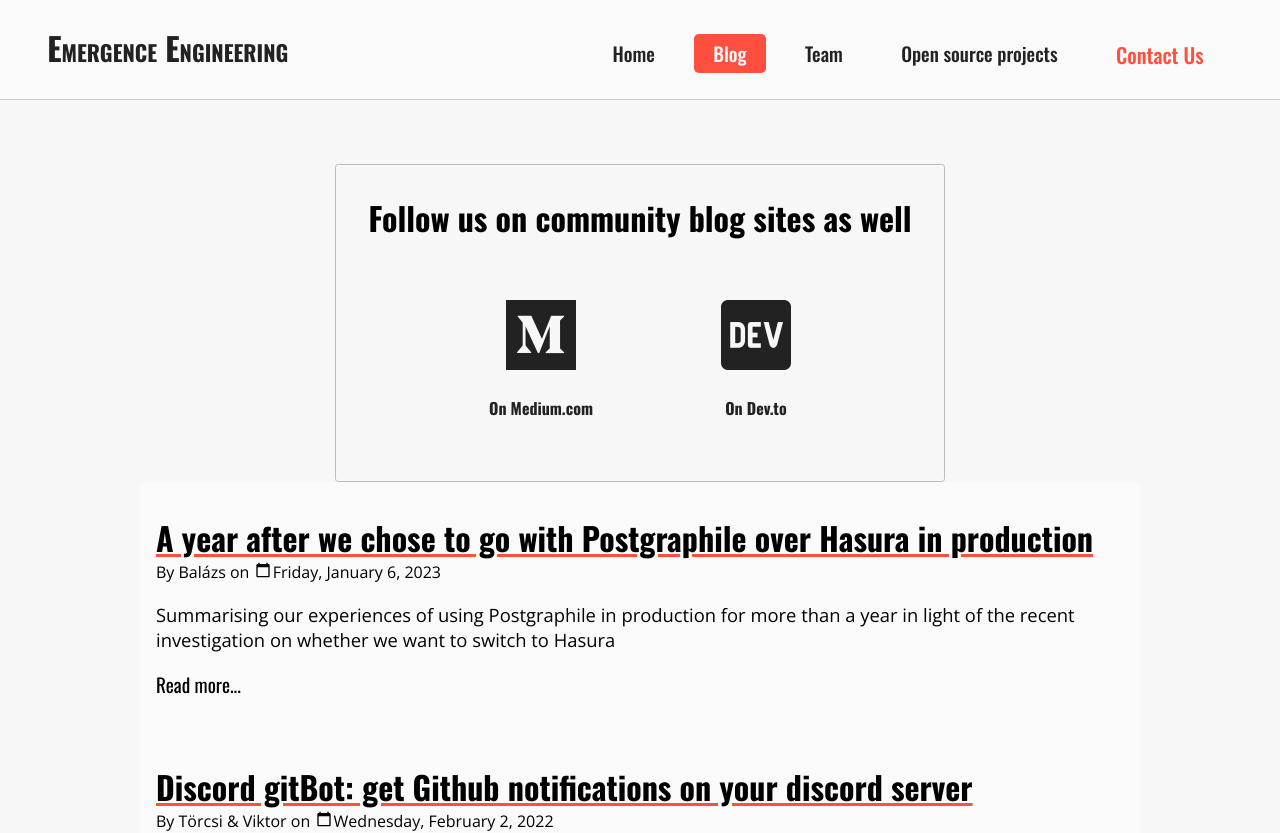
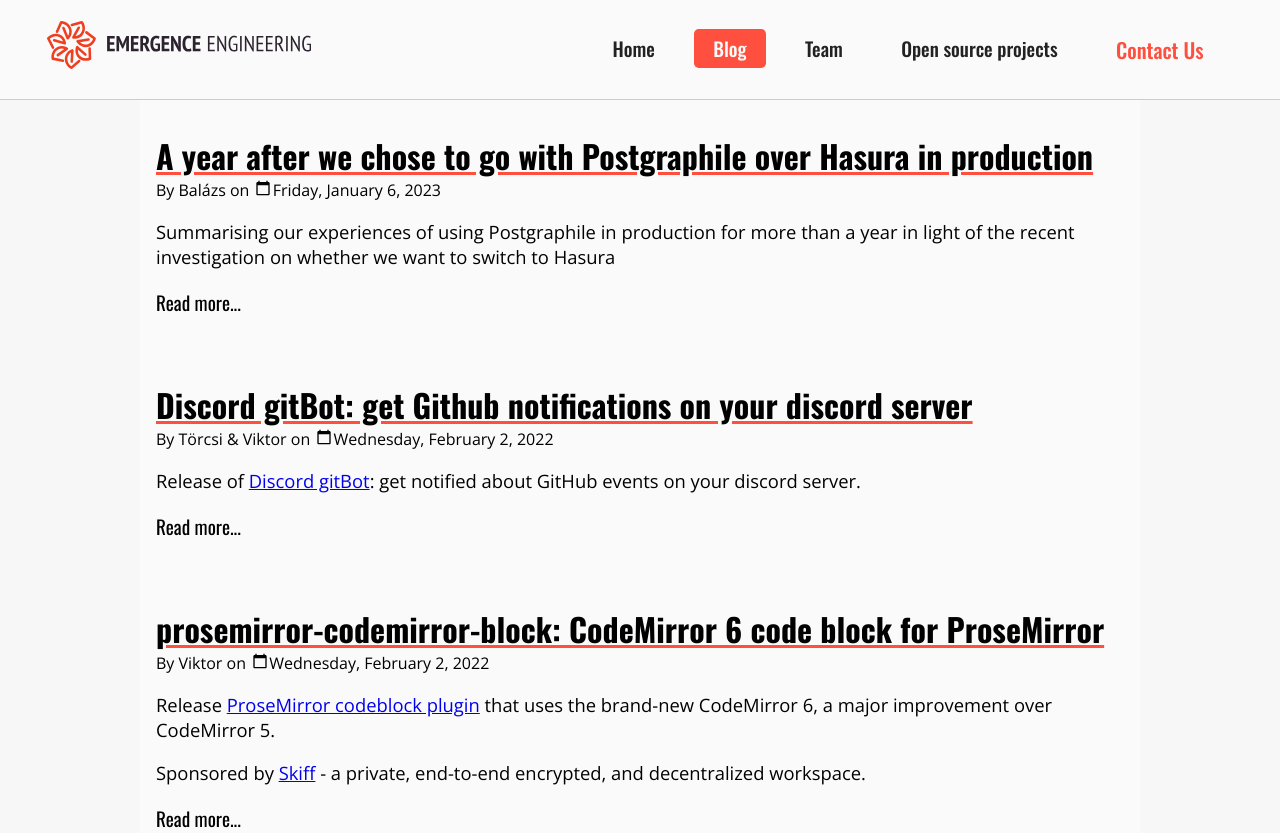
Before and after one commit to emergence-engineering/blog, a Next.js app: page /blog in a window 1280 px wide. Shown: the top 833 px of the page. Built offline with nearby package versions, Linux system fonts and the light colour scheme.

Commit message:
Updated Emergence logo

```diff
--- a/features/common/components/Header.tsx
+++ b/features/common/components/Header.tsx
@@ -7,7 +7,7 @@
 
 import theme, { screenSizes, sizes } from "../../../utils/theme";
 import HamburgerMenu from "../../hamburgerMenu/HamburgerMenu";
-import {UnstyledLink} from "../../../utils/link";
+import { UnstyledLink } from "../../../utils/link";
 
 const Headroom = styled(ReactHeadroom)`
   z-index: 5;
@@ -20,14 +20,15 @@
   color: white;
   height: 100px;
   align-items: center;
-  justify-content: center;
   padding: 0 ${sizes.sidePadding};
   border-bottom-style: solid;
   border-bottom-width: thin;
   border-bottom-color: ${theme.color.gray8};
 `;
 
-const LeftContainer = styled.div``;
+const LeftContainer = styled.div`
+  flex-grow: 1;
+`;
 
 const RightContainer = styled.div`
   display: flex;
@@ -50,6 +51,10 @@
   }
 `;
 
+const Logo = styled.img.attrs({ src: "/ee-logo.svg" })`
+  height: 3rem;
+`;
+
 const ContentWrapper = styled.div`
   @media screen and (min-width: ${screenSizes.extraLarge}px) {
     padding-left: 10.5%;
@@ -61,7 +66,7 @@
   }
   flex-grow: 1;
   display: flex;
-  align-items: baseline;
+  align-items: center;
   justify-content: space-between;
 `;
 
@@ -144,7 +149,9 @@
     <Root>
       <ContentWrapper>
         <LeftContainer>
-          <SiteTitle href="/">Emergence Engineering</SiteTitle>
+          <SiteTitle href="/">
+            <Logo />
+          </SiteTitle>
         </LeftContainer>
         <RightContainer>
           <BigScreenContainer>
--- a/features/common/components/Modal.tsx
+++ b/features/common/components/Modal.tsx
@@ -52,6 +52,7 @@
   font-family: ${theme.fontFamily.title};
   font-weight: 800;
   font-size: 2rem;
+  color: ${theme.color.gray1};
 `;
 const CloseIcon = styled(Image)`
   cursor: pointer;
--- a/pages/blog/index.tsx
+++ b/pages/blog/index.tsx
@@ -5,8 +5,6 @@
 import {
   BlogPostIntro,
   BlogSEO,
-  CommunityBlogItem,
-  CommunityBlogs,
 } from "../../features/blog/components";
 import theme, { screenSizes, sizes } from "../../utils/theme";
 
@@ -39,38 +37,39 @@
   flex-direction: column;
 `;
 
-const CommunityBlogRoot = styled.div`
-  padding: 0.5rem 2rem;
-  border-radius: 0.2rem;
-  border-style: solid;
-  border-color: ${theme.color.gray7};
-  border-width: thin;
-  margin-top: 4rem;
-`;
+// 23 jan 06 - removed this section
+// const CommunityBlogRoot = styled.div`
+//   padding: 0.5rem 2rem;
+//   border-radius: 0.2rem;
+//   border-style: solid;
+//   border-color: ${theme.color.gray7};
+//   border-width: thin;
+//   margin-top: 4rem;
+// `;
 
-const CommunityBlogSection: FunctionComponent = () => (
-  <CommunityBlogRoot>
-    <h1>Follow us on community blog sites as well</h1>
-    <CommunityBlogs>
-      <CommunityBlogItem
-        faIconName="fab fa-medium"
-        caption="On Medium.com"
-        href="https://medium.com/@emergence_engineering"
-      />
-      <CommunityBlogItem
-        faIconName="fab fa-dev"
-        caption="On Dev.to"
-        href="https://dev.to/emergence"
-      />
-    </CommunityBlogs>
-  </CommunityBlogRoot>
-);
+// 23 jan 06 - removed this section
+// const CommunityBlogSection: FunctionComponent = () => (
+//   <CommunityBlogRoot>
+//     <Title>Follow us on community blog sites as well</Title>
+//     <CommunityBlogs>
+//       <CommunityBlogItem
+//         faIconName="fab fa-medium"
+//         caption="On Medium.com"
+//         href="https://medium.com/@emergence_engineering"
+//       />
+//       <CommunityBlogItem
+//         faIconName="fab fa-dev"
+//         caption="On Dev.to"
+//         href="https://dev.to/emergence"
+//       />
+//     </CommunityBlogs>
+//   </CommunityBlogRoot>
+// );
 
 const Blog: FunctionComponent = () => (
   <Layout>
     <BlogSEO />
     <Root>
-      <CommunityBlogSection />
       <ContentWrapper>
         <BlogPostIntro {...article8Metadata} />
       </ContentWrapper>
```
Also changed, not shown: public/ee-logo.svg (added).
